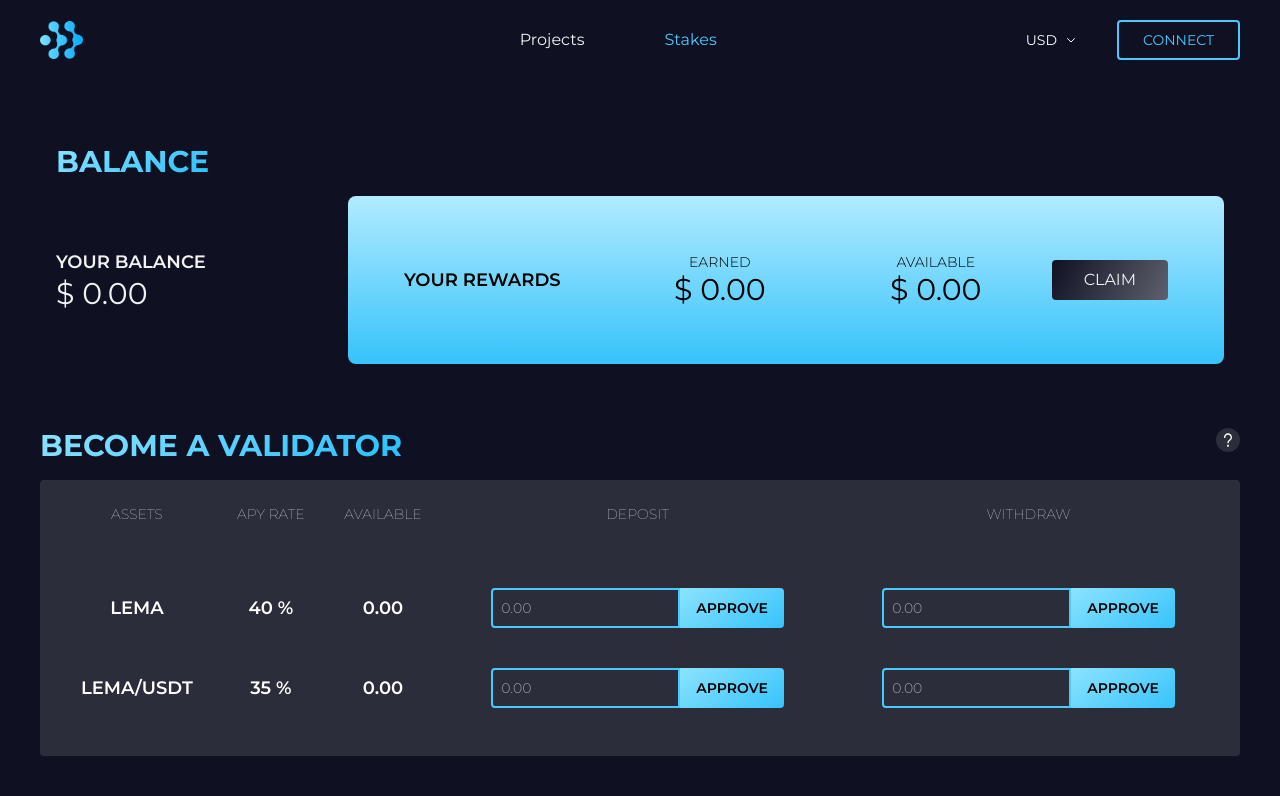
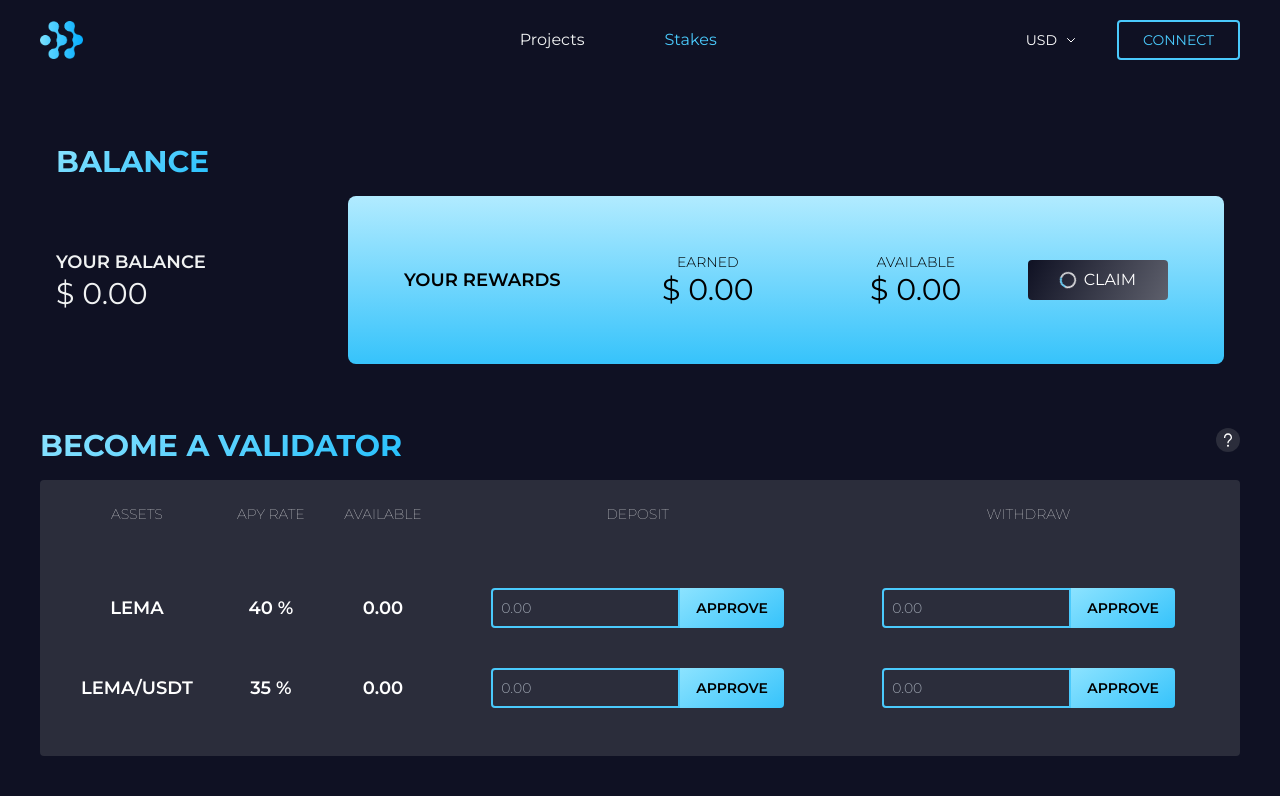
Before and after one commit to lemma-tron/frontend-app-beta, a React (Create React App) app: page /stakes in a window 1280 px wide. Shown: the top 796 px of the page. Built offline with nearby package versions, Linux system fonts and the light colour scheme.

Commit message:
small fixes

```diff
--- a/src/components/Rewards.jsx
+++ b/src/components/Rewards.jsx
@@ -1,6 +1,8 @@
-import React from 'react'
+import React, { useState } from 'react'
 
 const Rewards = () => {
+    const [reward, setReward] = useState(false);
+
     return (
         <div className='w-full pt-8 px-4 flex flex-col items-center md:items-start'>
             <h1 className='text-gradient text-3xl font-bold'>BALANCE</h1>
@@ -22,8 +24,24 @@
                             <h3 className='text-sm text-black uppercase font-light'>Available</h3>
                             <h1 className='text-3xl text-black'>$ 0.00</h1>
                         </div>
+
                         {/* Button */}
-                    <button className='black-gradient-bg  rounded px-8 py-2 text-white'>CLAIM</button>
+                        {
+                            reward ?
+                            (
+                                <button className='black-gradient-bg rounded px-8 py-2 text-white'>CLAIM</button>
+                            )
+                            :
+                            (
+                                <button className='black-gradient-bg rounded px-8 py-2 flex items-center cursor-not-allowed'>
+                                    <svg role="status" class="mr-2 w-4 h-4 text-black animate-spin dark:text-primary fill-primary" viewBox="0 0 100 101" fill="none" xmlns="http://www.w3.org/2000/svg">
+                                        <path d="M100 50.5908C100 78.2051 77.6142 100.591 50 100.591C22.3858 100.591 0 78.2051 0 50.5908C0 22.9766 22.3858 0.59082 50 0.59082C77.6142 0.59082 100 22.9766 100 50.5908ZM9.08144 50.5908C9.08144 73.1895 27.4013 91.5094 50 91.5094C72.5987 91.5094 90.9186 73.1895 90.9186 50.5908C90.9186 27.9921 72.5987 9.67226 50 9.67226C27.4013 9.67226 9.08144 27.9921 9.08144 50.5908Z" fill="currentColor"/>
+                                        <path d="M93.9676 39.0409C96.393 38.4038 97.8624 35.9116 97.0079 33.5539C95.2932 28.8227 92.871 24.3692 89.8167 20.348C85.8452 15.1192 80.8826 10.7238 75.2124 7.41289C69.5422 4.10194 63.2754 1.94025 56.7698 1.05124C51.7666 0.367541 46.6976 0.446843 41.7345 1.27873C39.2613 1.69328 37.813 4.19778 38.4501 6.62326C39.0873 9.04874 41.5694 10.4717 44.0505 10.1071C47.8511 9.54855 51.7191 9.52689 55.5402 10.0491C60.8642 10.7766 65.9928 12.5457 70.6331 15.2552C75.2735 17.9648 79.3347 21.5619 82.5849 25.841C84.9175 28.9121 86.7997 32.2913 88.1811 35.8758C89.083 38.2158 91.5421 39.6781 93.9676 39.0409Z" fill="currentFill"/>
+                                    </svg>
+                                    CLAIM
+                                </button>
+                            )
+                        }
                     </div>
                 </div>
             </div>
--- a/src/components/Stakers.jsx
+++ b/src/components/Stakers.jsx
@@ -85,7 +85,7 @@
                 <div className='w-full flex justify-between'>
                     <h1 className='text-3xl font-bold text-gradient uppercase'>become a validator</h1>
                     <div className='rounded-full w-6 h-6 bg-night flex items-center justify-center'>
-                        <RiQuestionMark className='text-primary' onClick={() => setOpen(true)}/>
+                        <RiQuestionMark className='text-midnight' onClick={() => setOpen(true)}/>
                     </div>
                 </div>
                 <div className='w-full my-4 bg-night rounded p-4 overflow-x-auto'>
```
Lines whose indentation alone changed are shown as unchanged.
